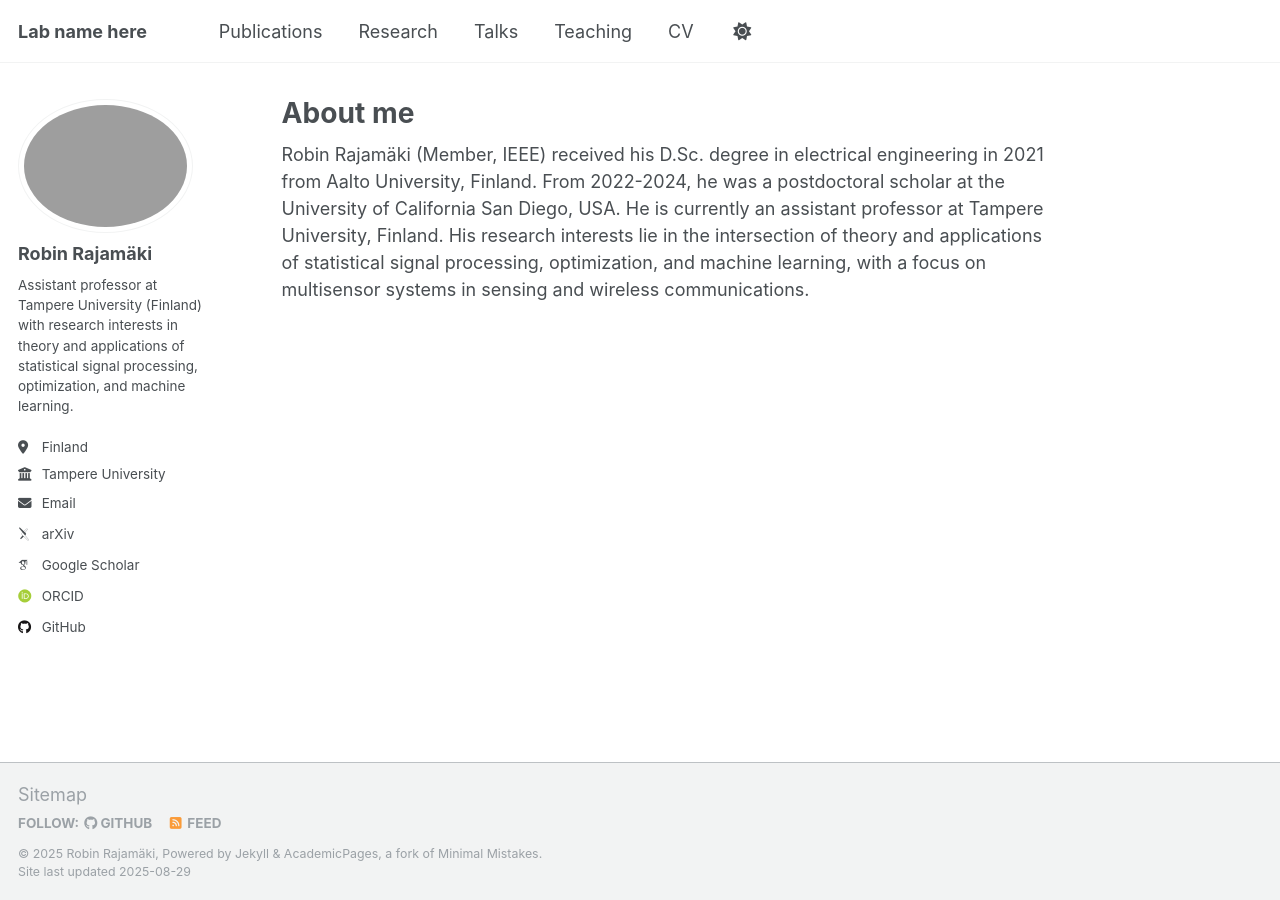
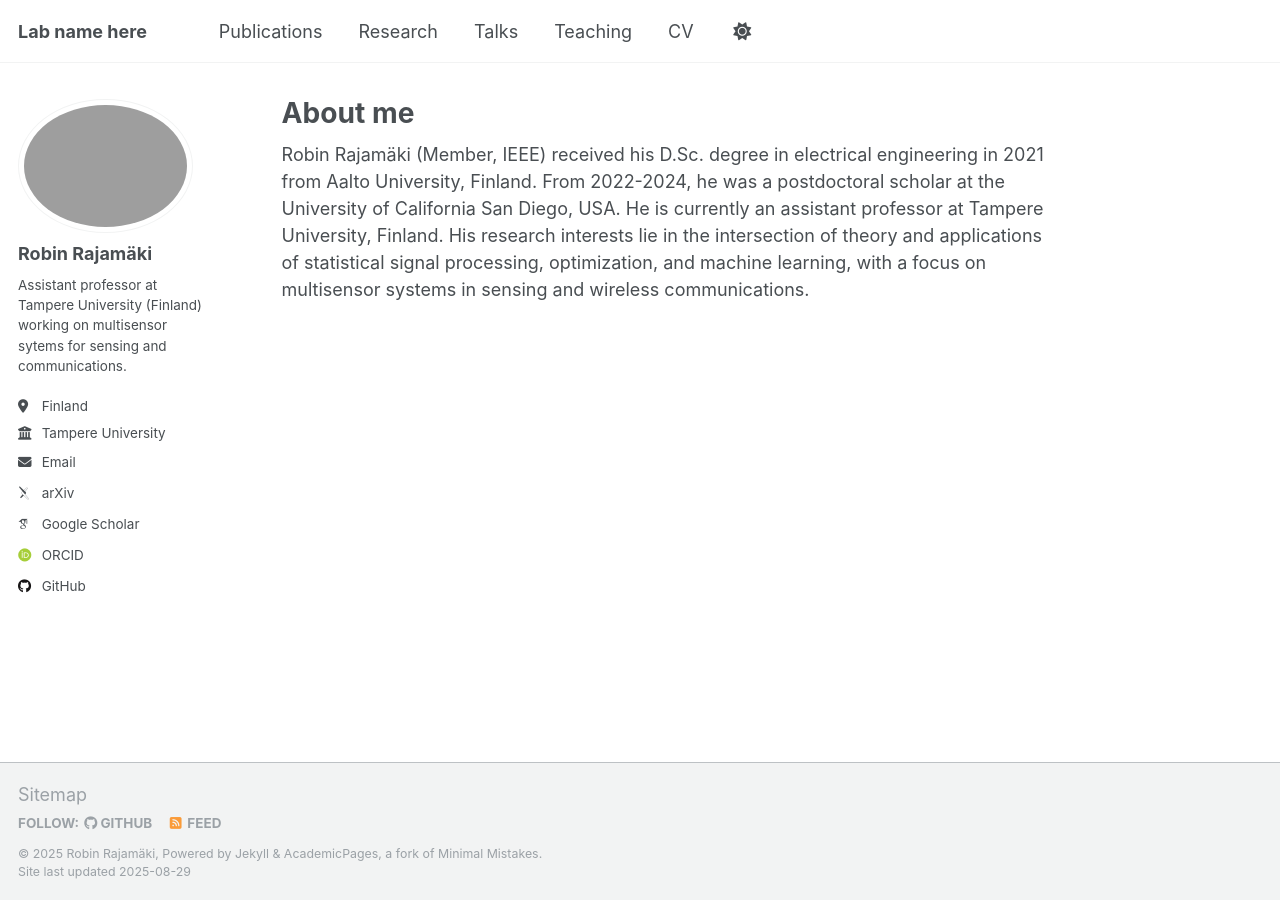
Before and after one commit to rmrajama/rmrajama.github.io, a Jekyll site: the page built from _pages/about.md, in a window 1280 px wide. Built offline with Jekyll 4.4.1, drawn with Linux system fonts in a browser that asks for light colours; some web fonts are replaced; a script that is not in the unit is left out.

Commit message:
Update _config.yml

```diff
--- a/_config.yml
+++ b/_config.yml
@@ -25,7 +25,7 @@ author:
   avatar           : "profile.png"
   name             : "Robin Rajamäki"
   pronouns         : # example: "she/her"
-  bio              : "Assistant professor at Tampere University (Finland) with research interests in theory and applications of statistical signal processing, optimization, and machine learning."
+  bio              : "Assistant professor at Tampere University (Finland) working on multisensor sytems for sensing and communications."
   location         : "Finland"
   employer         : "Tampere University"
   uri              : # URL
```
